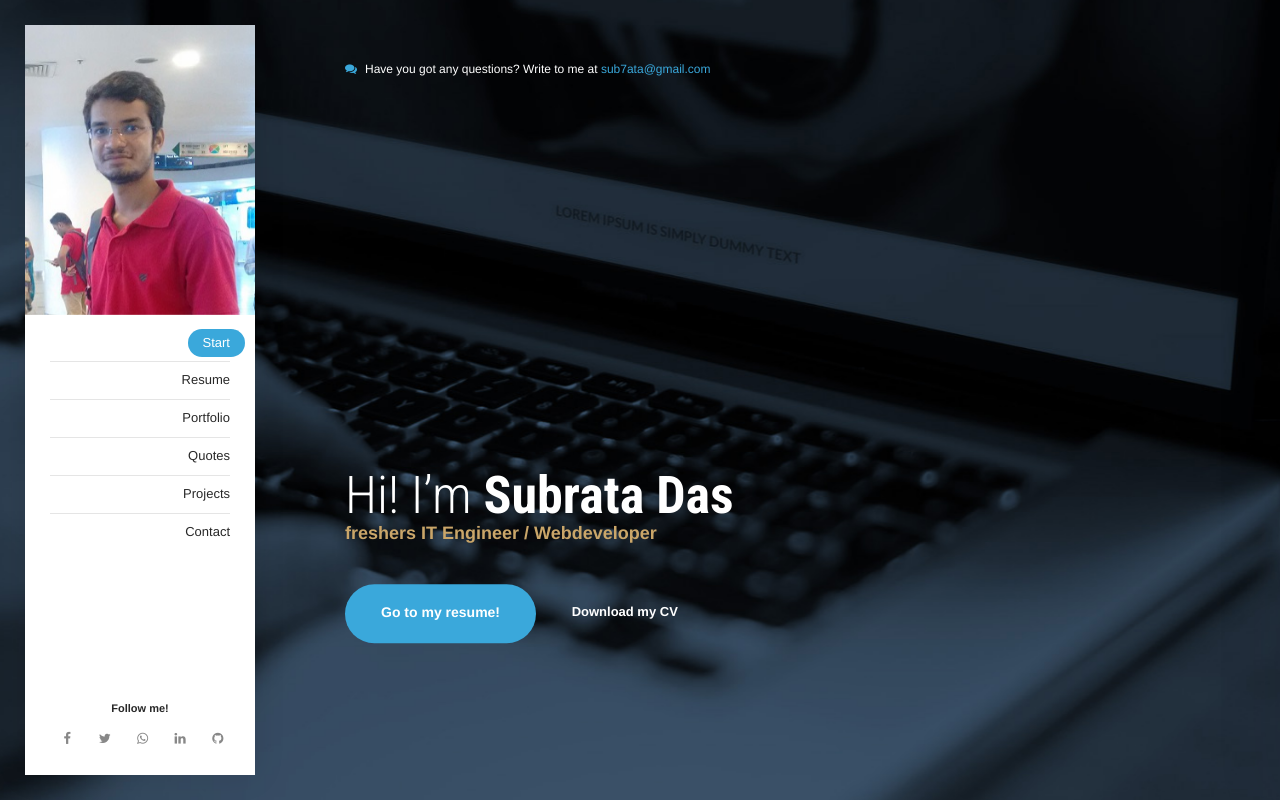
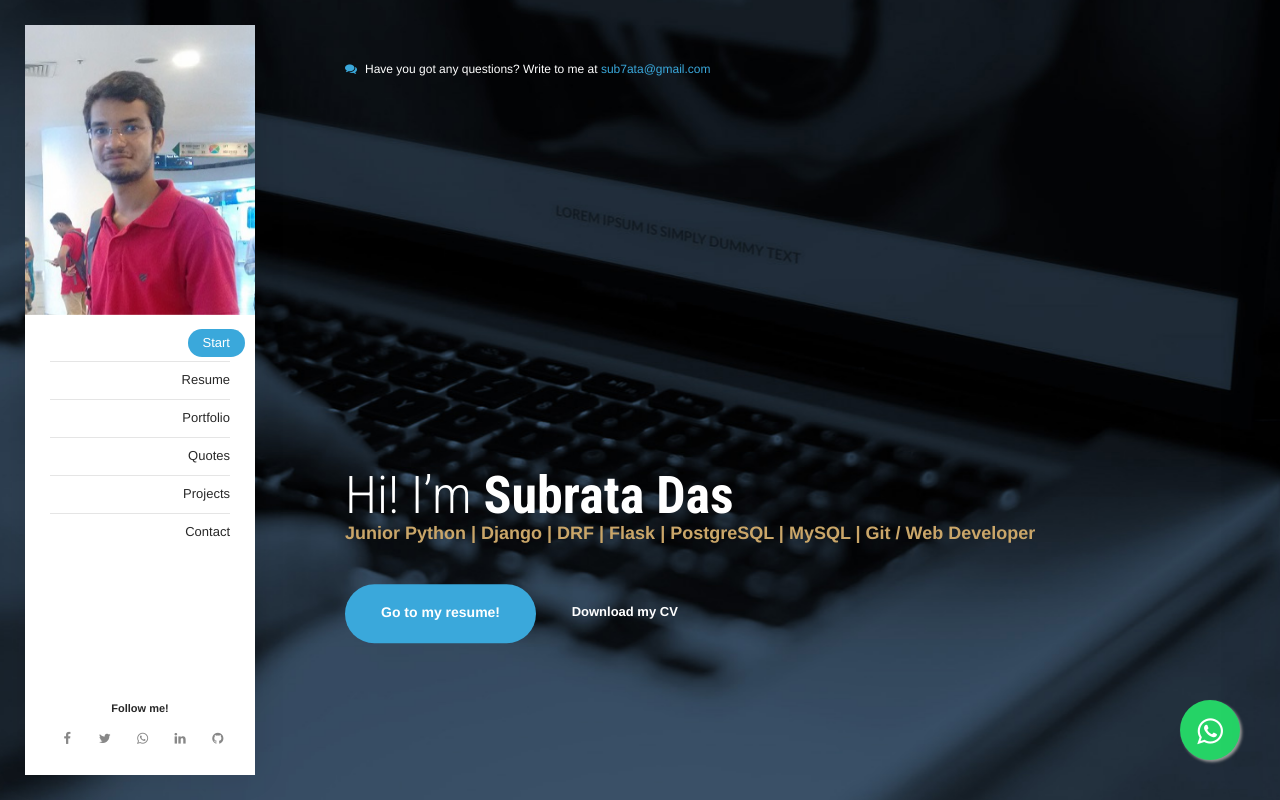
Before and after one commit to sub7ata/subrata.github.io, a plain HTML site: page index.html in a window 1280 px wide. Shown: the top 800 px of the page. Drawn offline with Linux system fonts and the light colour scheme; some packages are replaced by stand-ins of ours; no server answers.

Commit message:
initial update

```diff
--- a/index.html
+++ b/index.html
@@ -31,8 +31,39 @@
 <!-- Styleswitcher -->
 <link rel="stylesheet" href="assets/styleswitcher/styleswitcher.css" />
 
+<link rel="stylesheet" href="https://maxcdn.bootstrapcdn.com/font-awesome/4.5.0/css/font-awesome.min.css">
+<a href="https://api.whatsapp.com/send?phone=9932259291&text=Hello!" class="float" target="_blank">
+<i class="fa fa-whatsapp my-float"></i>
+</a>
+
 </head>
 <style type="text/css">
+a, a:visited {
+    color: White;
+}
+.float{
+	position:fixed;
+	width:60px;
+	height:60px;
+	bottom:40px;
+	right:40px;
+	background-color:#25d366;
+	color:#FFF;
+	border-radius:50px;
+	text-align:center;
+  font-size:30px;
+	box-shadow: 2px 2px 3px #999;
+  z-index:100;
+}
+
+.my-float{
+	margin-top:16px;
+}
+
+
+
+
+
 	.icon-xs {
     font-size: 13px;
     width: 34px;
@@ -238,7 +269,7 @@ ul.social-network li {
         <div class="container container-wide v-bottom padding-v-80">
             <h1 class="text-lg margin-b-0">Hi! I’m <strong>Subrata Das</strong></h1>
            <!--  <h5 class="text-tertiary margin-b-40">experienced IT Engineer / Webdeveloper</h5> -->
-            <h5 class="text-tertiary margin-b-40">freshers IT Engineer / Webdeveloper</h5>
+            <h5 class="text-tertiary margin-b-40">Junior Python | Django | DRF | Flask | PostgreSQL | MySQL | Git / Web Developer</h5>
             <span data-target="local-scroll"><a href="#resume" class="btn btn-lg btn-primary animated" data-animation="bounceIn"><span>Go to my resume!</span><i class="ti-arrow-down"></i></a></span>
             <a href="resume/cvofsubrata.pdf" target="_blank" class="btn btn-link"><span>Download my CV</span><i class="ti-file"></i></a>
         </div>
@@ -263,7 +294,7 @@ ul.social-network li {
                     <div class="resume-box">
                         <span class="icon animated" data-animation="fadeInDown"><i class="ti-comment-alt text-tertiary"></i></span>
                         <h4><strong>About</strong> Me</h4>
-                        <p class="lead">My name is Subrata Das and I am a Master Degree student. </p>
+                        <p class="lead">My name is Subrata Das and I am a fresher, actively looking for python Django developer fresher job.. </p>
                         <p style="text-align: justify;text-justify: inter-word;">Willing to work in a challenging position with a growing Organization where I can utilize my technical and interpersonal skills to serve the organization and enhanced the same.</p>
                     </div>
 
@@ -834,7 +865,7 @@ ul.social-network li {
     </div>
     <div class="row">
         <div class="col-md-12 copy">
-            <p class="text-center">&copy; Copyright 2019 - Design by Subrata Das.</p>
+            <p class="text-center">&copy; Copyright 2020 - Design by Subrata Das.</p>
         </div>
     </div>
 
```
